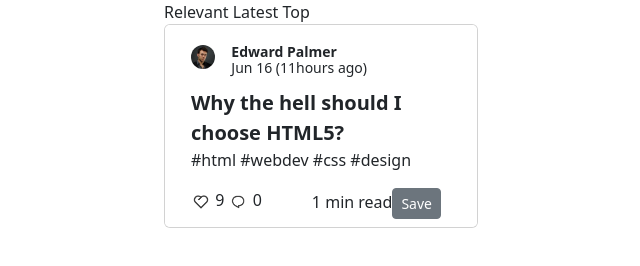
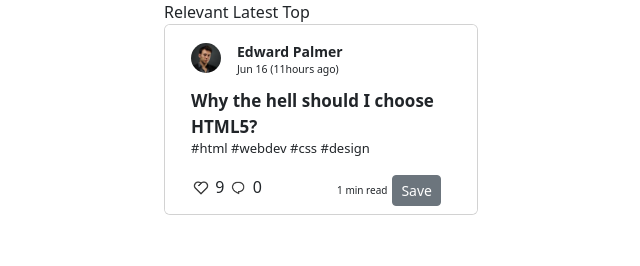
Before and after one commit to deathmarcus/Challenge_devto, a plain HTML site: page index.html in a window 1280 px wide. Shown: the whole page, without its empty margins (162-802 px from the left). Drawn offline with nearby package versions, Linux system fonts and the light colour scheme.

Commit message:
Algunos cambios

```diff
--- a/Styles/style.scss
+++ b/Styles/style.scss
@@ -5,13 +5,12 @@
 }
 .user-card-p1{
     height: 50px;
-    object-fit: scale-down;
     overflow: hidden;
     padding-top: 8px;
 
     & img{
         margin-left: 10px;
-        max-height: 58%;
+        max-height: 30px;
         border-radius: 50%;
     }
 }
@@ -20,15 +19,27 @@
     padding-top: 10px;
     border-bottom: none;
 }
-.user-card-text-p1{
+.user-story-text{
     align-self: baseline;
+    margin-left: 0.5rem!important;
 
 }
-.card-text-p1{
+.story-postdate-p1{
+    font-size: 12px;
+
+}
+.story-text-p1{
     border-bottom: none;
     padding-top: 3px;
     margin-left: 10px;
 }
+.story-title-p1{
+    font-size: 17px;
+}
+.story-reference-p1{
+    font-size: 13px;
+}
+
 .properties-icon-p1{
     width: 20px;
     height: 20px;
@@ -45,3 +56,8 @@
     display: inline-block;
     margin-left: 10px;
 }
+.story-read-time-p1{
+    font-size: 10px;
+    margin-right: 5px;
+
+}
--- a/index.html
+++ b/index.html
@@ -27,15 +27,16 @@
                                         <div class="flex-shrink-0">
                                             <img src="/images/9.jpg" alt="" srcset="">
                                         </div>
-                                        <div class="flex-grow-1 ms-3 user-card-text-p1 lh-1">
-                                            <small><strong>Edward Palmer</strong></small><br>
-                                            <small>Jun 16 (11hours ago)</small>
+                                        <div class="flex-grow-1 ms-3 user-story-text-p1 lh-1">
+                                            <span class="story-username-p1"><small><strong>Edward
+                                                        Palmer</strong></small></span><br>
+                                            <span class="story-postdate-p1"><small>Jun 16 (11hours ago)</small></span>
                                         </div>
                                     </div>
                                 </li>
-                                <li class="list-group-item card-text-p1">
-                                    <div class="fw-bold fs-5">Why the hell should I choose HTML5?</div>
-                                    <div class="fs-6 fw-light">#html #webdev #css #design</div>
+                                <li class="list-group-item story-text-p1">
+                                    <div class="fw-bold story-title-p1">Why the hell should I choose HTML5?</div>
+                                    <div class="fw-light story-reference-p1">#html #webdev #css #design</div>
                                 </li>
                                 <li class="list-group-item">
                                     <div class="card-bottom-p1">
@@ -44,7 +45,8 @@
                                             <img src="/images/coment.png" class="properties-icon-p1" alt="" srcset=""> 0
                                         </div>
                                         <div class="bottom-right-p1">
-                                            <span class="fs-6">1 min read</span><button type="button" class="btn btn-secondary btn-sm">Save</button>
+                                            <span class="story-read-time-p1">1 min read</span><button type="button"
+                                                class="btn btn-secondary btn-sm">Save</button>
                                         </div>
                                     </div>
                                 </li>
```
Also changed, not shown: Styles/style.css, 1 other file.
